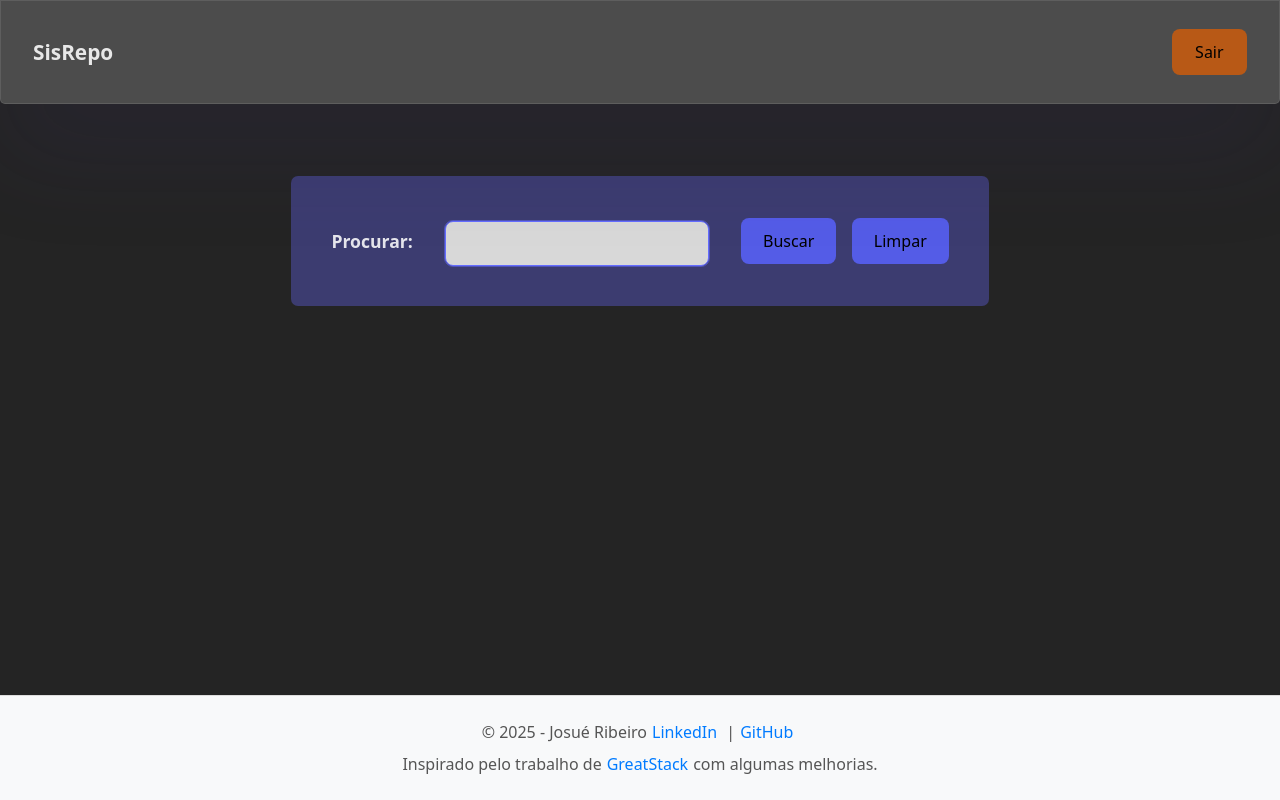
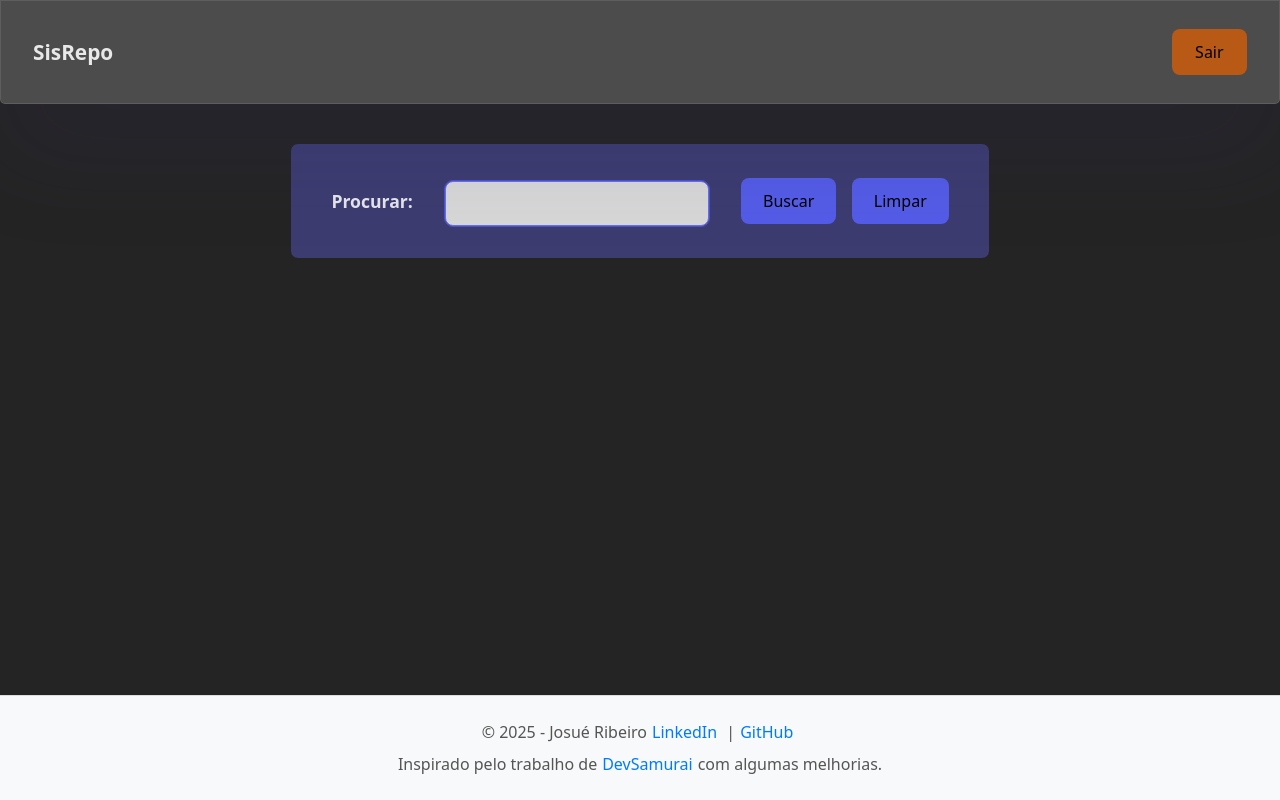
Before and after one commit to Jreng7/projects, a React (Vite) app in the folder gerenciamento_repositorios/frontend/: page / in a window 1280 px wide. Built offline with nearby package versions, Linux system fonts and the light colour scheme.

Commit message:
style: mudança de cor no texto button (sair)

```diff
--- a/gerenciamento_repositorios/frontend/src/components/Footer/Footer.jsx
+++ b/gerenciamento_repositorios/frontend/src/components/Footer/Footer.jsx
@@ -11,7 +11,7 @@
         </p>
         <p>
           <span>Inspirado pelo trabalho de</span>
-          <a href="https://www.youtube.com/@GreatStackDev" target="_blank" rel="noopener noreferrer">GreatStack</a>com algumas melhorias.
+          <a href="https://www.youtube.com/@f.fontoura" target="_blank" rel="noopener noreferrer">DevSamurai</a>com algumas melhorias.
         </p>
       </footer>
     </>
--- a/gerenciamento_repositorios/frontend/src/pages/MainPage/style.css
+++ b/gerenciamento_repositorios/frontend/src/pages/MainPage/style.css
@@ -37,7 +37,7 @@
   flex-direction: column;
   justify-content: center;
   align-items: center;
-  margin-top: 7rem;
+  margin-top: 5rem;
 }
 
 .search {
@@ -48,7 +48,7 @@
   max-width: 800px;
   margin-top: 4rem;
   background-color: #3c3c70;
-  padding: 2.5rem;
+  padding: 2rem 2.5rem;
   border-radius: 7px;
 }
 
```
